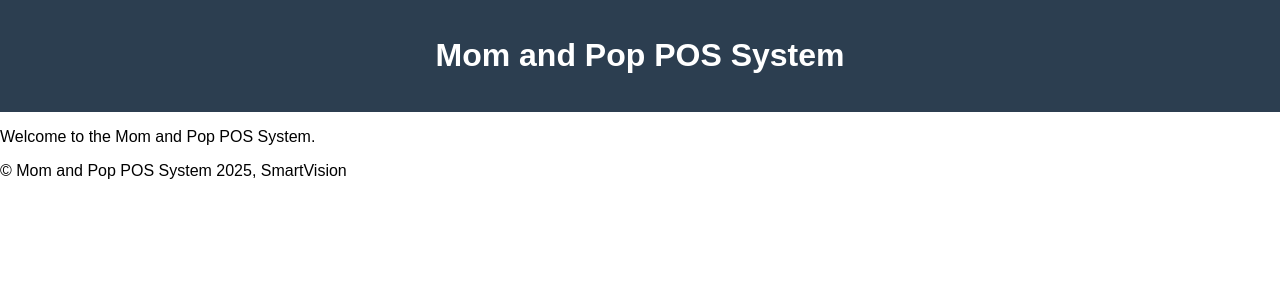
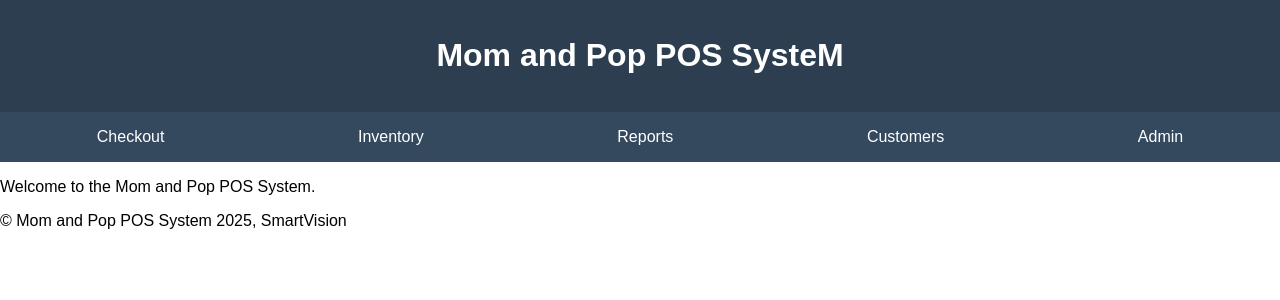
Before and after one commit to TaySippapas/SEN201_SmartVision, a Python web app: template my_flask_app/templates/main.html in a window 1280 px wide. Shown: the top 300 px of the page. Run offline with Jinja, Linux system fonts and the light colour scheme; the template is opened without the code that fills it, so the values that code supplies are empty.

Commit message:
Updated the main page with a navigation bar

```diff
--- a/my_flask_app/templates/main.html
+++ b/my_flask_app/templates/main.html
@@ -18,23 +18,26 @@ Date: 30 September 2025
 
     <!-- Page Header -->
     <header>
-    <h1>
-        Mom and Pop POS System
-    </h1>
+    <h1>Mom and Pop POS SysteM</h1>
     </header>
+
+    <!-- Navigation Bar -->
+    <nav id="main-nav">
+        <a href=".">Checkout</a>
+        <a href=".">Inventory</a>
+        <a href=".">Reports</a>
+        <a href=".">Customers</a>
+        <a href=".">Admin</a>
+    </nav>
 
     <!-- Main Content Placeholder -->
     <main>
-    <p>
-        Welcome to the Mom and Pop POS System.
-    </p>
+    <p>Welcome to the Mom and Pop POS System.</p>
     </main>
 
     <!-- Page Footer -->
     <footer>
-    <p>
-        &copy; Mom and Pop POS System 2025, SmartVision
-    </p>
+    <p>&copy; Mom and Pop POS System 2025, SmartVision</p>
     </footer>
 
 </body>
```
